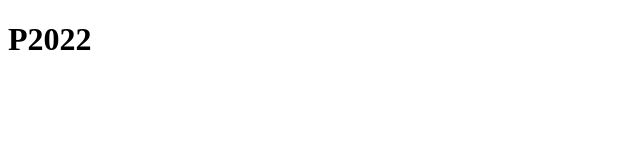
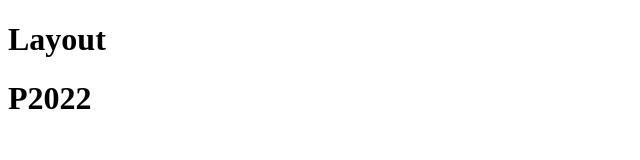
Before and after one commit to halfrice/p2022, a Gatsby site: page / in a window 1280 px wide. Shown: the whole page, without its empty margins (0-640 px from the left). Built offline with nearby package versions, Linux system fonts and the light colour scheme; Gatsby itself is replaced by a stand-in of ours.

Commit message:
Add layout

```diff
--- /dev/null
+++ b/src/components/layout.js
@@ -0,0 +1,12 @@
+import React from "react"
+
+const Layout = ({ children }) => {
+  return (
+    <div>
+      <h1>Layout</h1>
+      {children}
+    </div>
+  )
+}
+
+export default Layout
--- a/src/pages/index.js
+++ b/src/pages/index.js
@@ -1,10 +1,11 @@
 import React from "react"
+import Layout from "../components/layout"
 
 const IndexPage = () => {
   return (
-    <div>
+    <Layout>
       <h1>P2022</h1>
-    </div>
+    </Layout>
   )
 }
 
```
